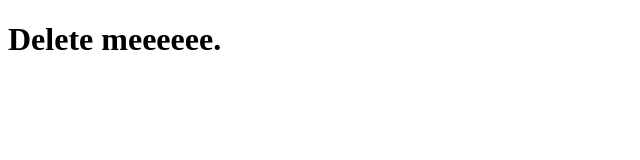
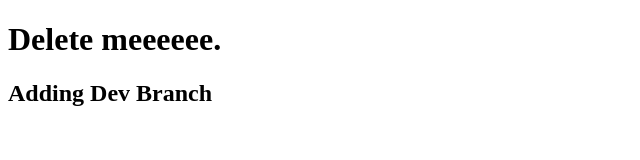
Before and after one commit to M4ttHolmes/CharCreator_Server, a plain HTML site: page index.html in a window 1280 px wide. Shown: the whole page, without its empty margins (0-640 px from the left). Drawn offline with Linux system fonts and the light colour scheme.

Commit message:
Dev Branch

```diff
--- a/index.html
+++ b/index.html
@@ -8,5 +8,6 @@
 </head>
 <body>
     <h1>Delete meeeeee.</h1>
+    <h2>Adding Dev Branch</h2>
 </body>
 </html>
```
